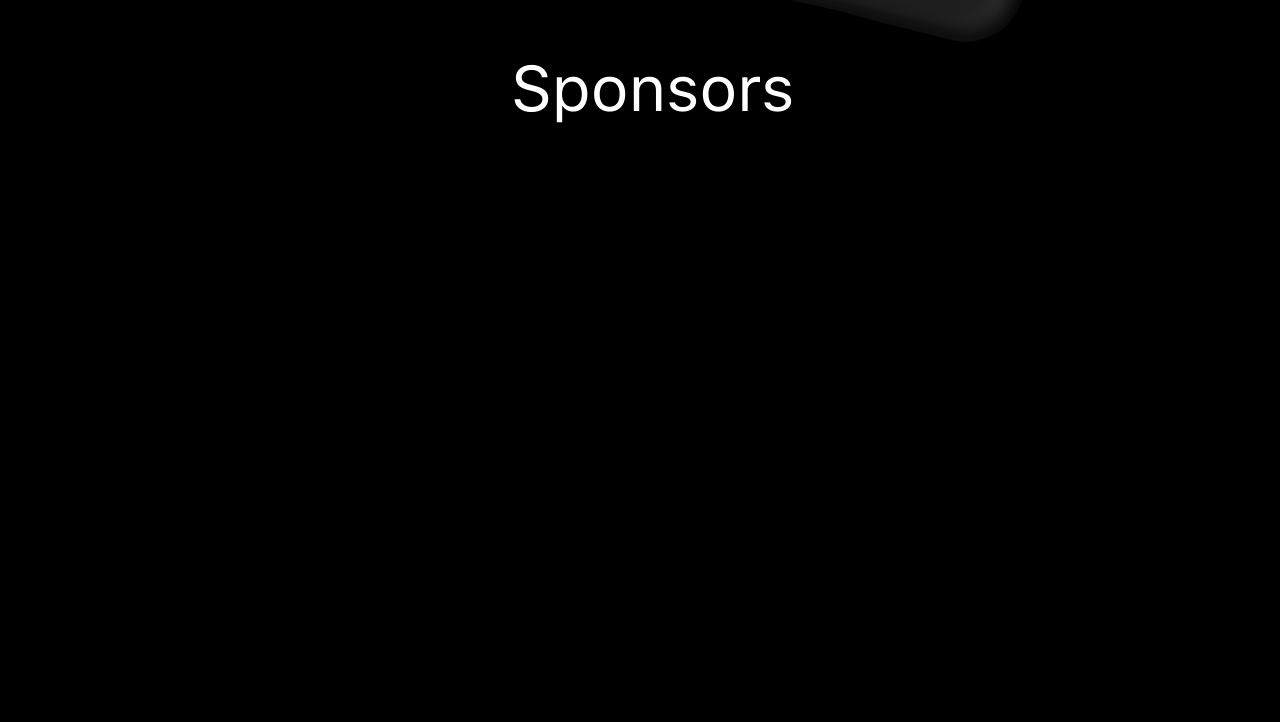
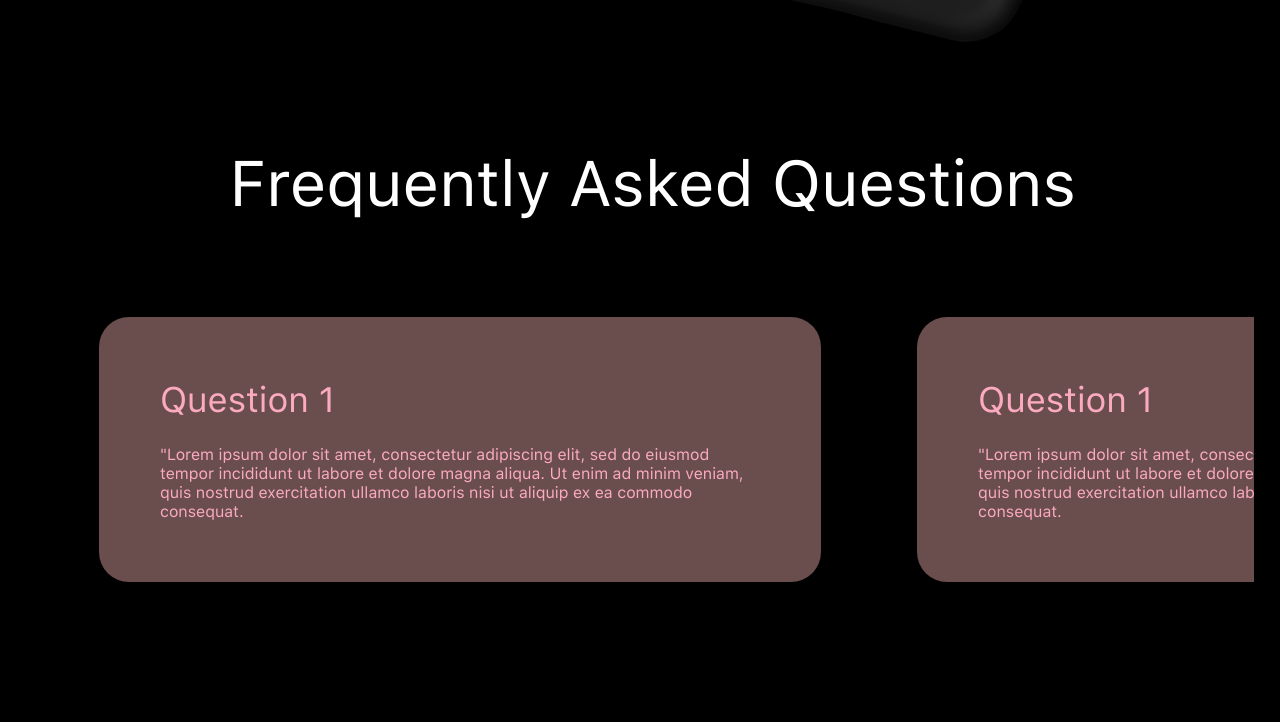
Before and after one commit to AbhinavGor/Hackgrid-Website-2021, a plain HTML site: page index.html in a window 1280 px wide. Shown: the part 878-1600 px from the top of the page. After the commit the page ends 1508 px from the top, so only its background shows below. Drawn offline with Linux system fonts and the light colour scheme.

Commit message:
Added horizontal scrolling for FAQ part

```diff
--- a/index.html
+++ b/index.html
@@ -29,11 +29,45 @@
             </div>
         </div>
     </section>
-    <section class="sponsors align-center">
-        <h1 class="sectionHead">Sponsors</h1>
-    </section>
-    <section class="faq align-center">
+    <section class="faq align-center" id="faq">
         <h1 class="sectionHead">Frequently Asked Questions</h1>
+        <div class="faqCards">
+            <div class="faqCard">
+                <div class="cardHead">Question 1</div>
+                <div class="cardContent">"Lorem ipsum dolor sit amet, consectetur adipiscing elit, sed do eiusmod tempor incididunt ut labore et dolore magna aliqua. Ut enim ad minim veniam, quis nostrud exercitation ullamco laboris nisi ut aliquip ex ea commodo consequat. </div>
+            </div>
+            <div class="faqCard">
+                <div class="cardHead">Question 1</div>
+                <div class="cardContent">"Lorem ipsum dolor sit amet, consectetur adipiscing elit, sed do eiusmod tempor incididunt ut labore et dolore magna aliqua. Ut enim ad minim veniam, quis nostrud exercitation ullamco laboris nisi ut aliquip ex ea commodo consequat. </div>
+            </div>
+            <div class="faqCard">
+                <div class="cardHead">Question 1</div>
+                <div class="cardContent">"Lorem ipsum dolor sit amet, consectetur adipiscing elit, sed do eiusmod tempor incididunt ut labore et dolore magna aliqua. Ut enim ad minim veniam, quis nostrud exercitation ullamco laboris nisi ut aliquip ex ea commodo consequat. </div>
+            </div>
+            <div class="faqCard">
+                <div class="cardHead">Question 1</div>
+                <div class="cardContent">"Lorem ipsum dolor sit amet, consectetur adipiscing elit, sed do eiusmod tempor incididunt ut labore et dolore magna aliqua. Ut enim ad minim veniam, quis nostrud exercitation ullamco laboris nisi ut aliquip ex ea commodo consequat. </div>
+            </div>
+            <div class="faqCard">
+                <div class="cardHead">Question 1</div>
+                <div class="cardContent">"Lorem ipsum dolor sit amet, consectetur adipiscing elit, sed do eiusmod tempor incididunt ut labore et dolore magna aliqua. Ut enim ad minim veniam, quis nostrud exercitation ullamco laboris nisi ut aliquip ex ea commodo consequat. </div>
+            </div>
+            <div class="faqCard">
+                <div class="cardHead">Question 1</div>
+                <div class="cardContent">"Lorem ipsum dolor sit amet, consectetur adipiscing elit, sed do eiusmod tempor incididunt ut labore et dolore magna aliqua. Ut enim ad minim veniam, quis nostrud exercitation ullamco laboris nisi ut aliquip ex ea commodo consequat. </div>
+            </div>
+        </div>
+        <!-- <div class="scrolling-wrapper">
+            <div class="faqCard"><h2>faqCard</h2></div>
+            <div class="faqCard"><h2>faqCard</h2></div>
+            <div class="faqCard"><h2>faqCard</h2></div>
+            <div class="faqCard"><h2>faqCard</h2></div>
+            <div class="faqCard"><h2>faqCard</h2></div>
+            <div class="faqCard"><h2>faqCard</h2></div>
+            <div class="faqCard"><h2>faqCard</h2></div>
+            <div class="faqCard"><h2>faqCard</h2></div>
+            <div class="faqCard"><h2>faqCard</h2></div>
+        </div> -->
     </section>
 </body>
 
--- a/style.css
+++ b/style.css
@@ -8,12 +8,15 @@
 	box-sizing: border-box;
 	margin: 0;
 	padding: 0;
-	background-color: #000000;
 	font-family: SF;
 }
 
+body {
+	background-color: #000000;
+}
+
 .timeline {
-	height: 100vh;
+	height: 100%;
 	width: 94vw;
 	background-color: #000000;
 	color: #ffffff;
@@ -51,7 +54,7 @@
 }
 
 section {
-	height: 100vh;
+	height: 100%;
 	width: 94vw;
 	background-color: #000000;
 	color: #ffffff;
@@ -59,9 +62,83 @@ section {
 	font-weight: bolder;
 }
 
-.sponsors {
-}
-
 .align-center {
 	text-align: center;
 }
+
+.faqCards {
+	width: fit-content;
+	height: fit-content;
+	overflow-x: scroll;
+	overflow-y: hidden;
+	margin: 0 auto;
+	display: flex;
+	flex-direction: row;
+	-ms-overflow-style: none; /* IE and Edge */
+	scrollbar-width: none; /* Firefox */
+}
+
+.faqCard {
+	width: 60% !important;
+	color: #fbaabf;
+	background-color: #6a4d4d !important;
+	border-radius: 30px;
+	margin: 4%;
+	padding: 4%;
+	flex: 0 0 auto;
+}
+
+.faqCards {
+	margin-top: 4%;
+	display: flex;
+	flex-wrap: nowrap;
+	overflow-x: auto;
+	-webkit-overflow-scrolling: touch;
+}
+
+.faqCards::-webkit-scrollbar {
+	display: none;
+}
+.cardHead {
+	font-size: 2.2em;
+	text-align: left;
+	padding: 2%;
+}
+
+.cardContent {
+	padding: 2%;
+	text-align: left;
+}
+
+@media screen and (max-width: 480px) {
+	.timelinePhone img {
+		display: none;
+	}
+	.faqCard {
+		display: none;
+	}
+	.sectionHead {
+		font-size: 1em !important;
+	}
+	.timelineContent {
+		font-size: 1em !important;
+	}
+}
+
+.scrolling-wrapper {
+	display: flex;
+	flex-wrap: nowrap;
+	overflow-x: auto;
+}
+
+.card {
+	flex: 0 0 auto;
+}
+
+.scrolling-wrapper {
+	-webkit-overflow-scrolling: touch;
+}
+
+.scrolling-wrapper::-webkit-scrollbar {
+	display: none;
+}
```
